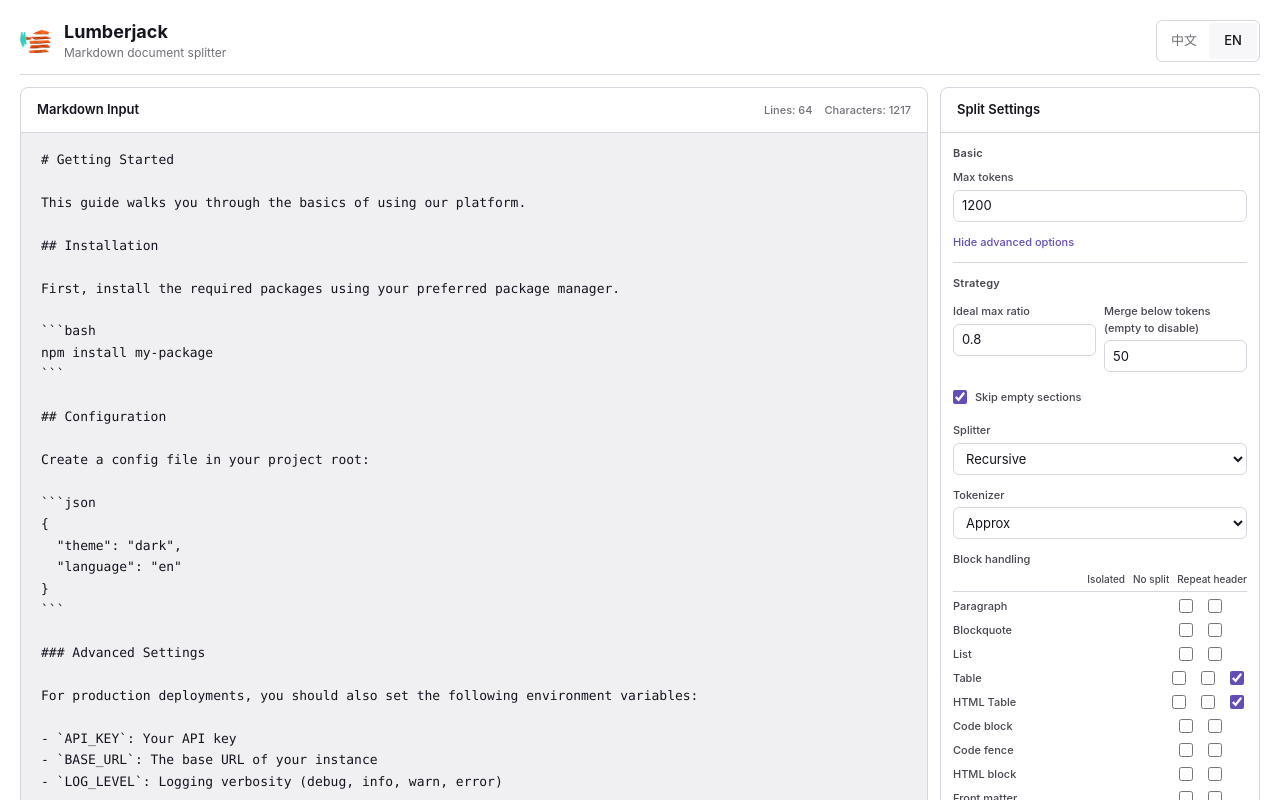
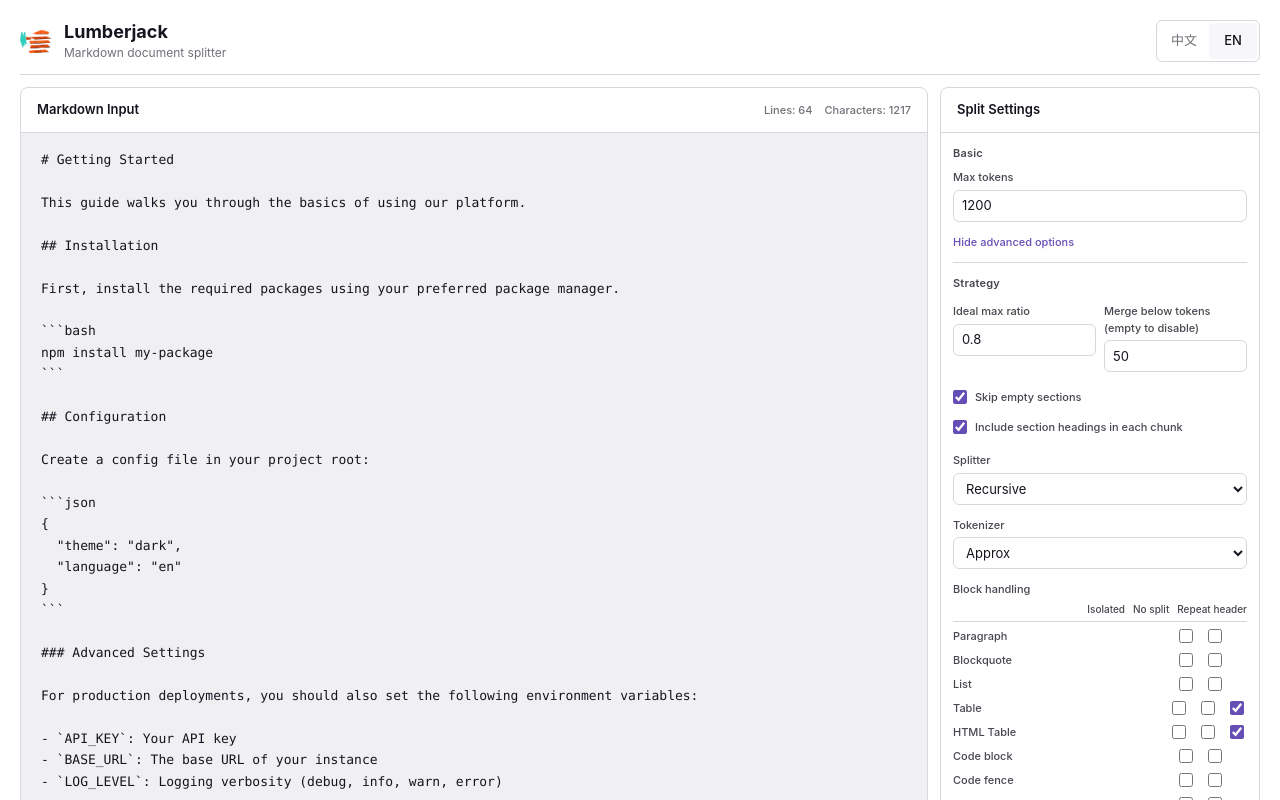
Before and after one commit to ouyangfeng2022/lumberjack, a React (Vite) app in the folder lumberjack_webui/: page / in a window 1280 px wide. Shown: the top 800 px of the page. Built offline with nearby package versions, Linux system fonts and the light colour scheme.

Commit message:
feat(webui): expose render_headings option in split settings

```diff
--- a/lumberjack_webui/src/App.tsx
+++ b/lumberjack_webui/src/App.tsx
@@ -14,6 +14,7 @@ const DEFAULT_OPTIONS: Options = {
   ideal_max_tokens_ratio: 0.8,
   merge_below_tokens: 50,
   skip_empty_sections: true,
+  render_headings: true,
   block_configs: null,
   tokenizer: 'approx',
   splitter: 'recursive',
--- a/lumberjack_webui/src/api/split.ts
+++ b/lumberjack_webui/src/api/split.ts
@@ -14,6 +14,7 @@ export async function splitMarkdown(
       formData.append('merge_below_tokens', String(options.merge_below_tokens));
     }
     formData.append('skip_empty_sections', String(options.skip_empty_sections));
+    formData.append('render_headings', String(options.render_headings));
     if (options.block_configs) {
       formData.append('block_configs', JSON.stringify(options.block_configs));
     }
@@ -42,6 +43,7 @@ export async function splitMarkdown(
       ideal_max_tokens_ratio: options.ideal_max_tokens_ratio,
       merge_below_tokens: options.merge_below_tokens,
       skip_empty_sections: options.skip_empty_sections,
+      render_headings: options.render_headings,
       block_configs: options.block_configs,
       tokenizer: options.tokenizer,
       splitter: options.splitter,
--- a/lumberjack_webui/src/components/SplitOptions.tsx
+++ b/lumberjack_webui/src/components/SplitOptions.tsx
@@ -168,6 +168,14 @@ export default function SplitOptions({ options, onChange }: Props) {
               />
               <span>{t('opts_skip_empty_sections')}</span>
             </label>
+            <label className={styles.checkField}>
+              <input
+                type="checkbox"
+                checked={options.render_headings}
+                onChange={(e) => update('render_headings', e.target.checked)}
+              />
+              <span>{t('opts_render_headings')}</span>
+            </label>
           </div>
 
           <div className={styles.field}>
--- a/lumberjack_webui/src/i18n/locales/en.ts
+++ b/lumberjack_webui/src/i18n/locales/en.ts
@@ -28,6 +28,7 @@ const en = {
   opts_hide_advanced: 'Hide advanced options',
   opts_merge_below_tokens: 'Merge below tokens (empty to disable)',
   opts_skip_empty_sections: 'Skip empty sections',
+  opts_render_headings: 'Include section headings in each chunk',
   opts_splitter: 'Splitter',
   opts_splitter_recursive: 'Recursive',
   opts_splitter_section: 'Section',
--- a/lumberjack_webui/src/i18n/locales/zh.ts
+++ b/lumberjack_webui/src/i18n/locales/zh.ts
@@ -28,6 +28,7 @@ const zh = {
   opts_hide_advanced: '隐藏高级选项',
   opts_merge_below_tokens: '低于此词元数时合并（留空禁用）',
   opts_skip_empty_sections: '跳过空白章节',
+  opts_render_headings: '在每个块中包含章节标题',
   opts_splitter: '切分器',
   opts_splitter_recursive: '递归切分',
   opts_splitter_section: '章节切分',
--- a/lumberjack_webui/src/types/chunk.ts
+++ b/lumberjack_webui/src/types/chunk.ts
@@ -29,6 +29,7 @@ export interface SplitOptions {
   ideal_max_tokens_ratio: number;
   merge_below_tokens: number | null;
   skip_empty_sections: boolean;
+  render_headings: boolean;
   block_configs: Record<string, BlockHandlingState> | null;
   tokenizer: string;
   splitter: string;
```
